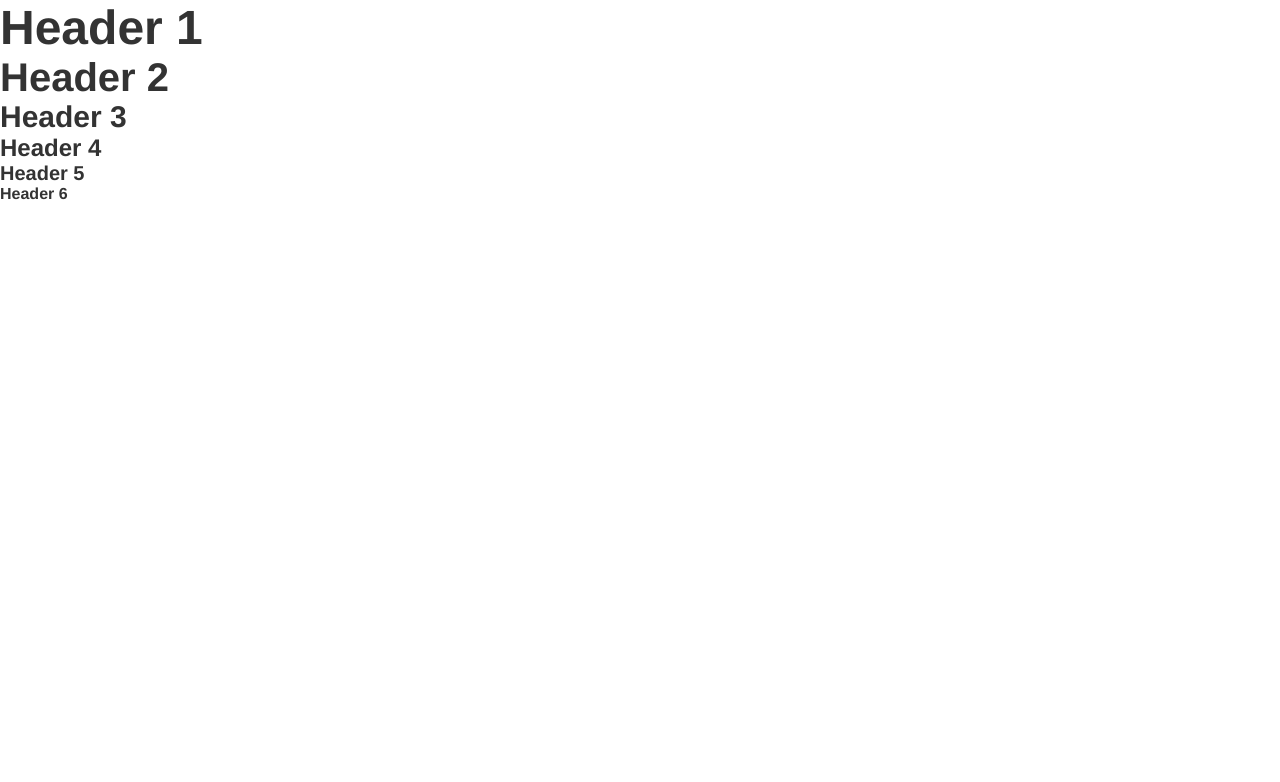
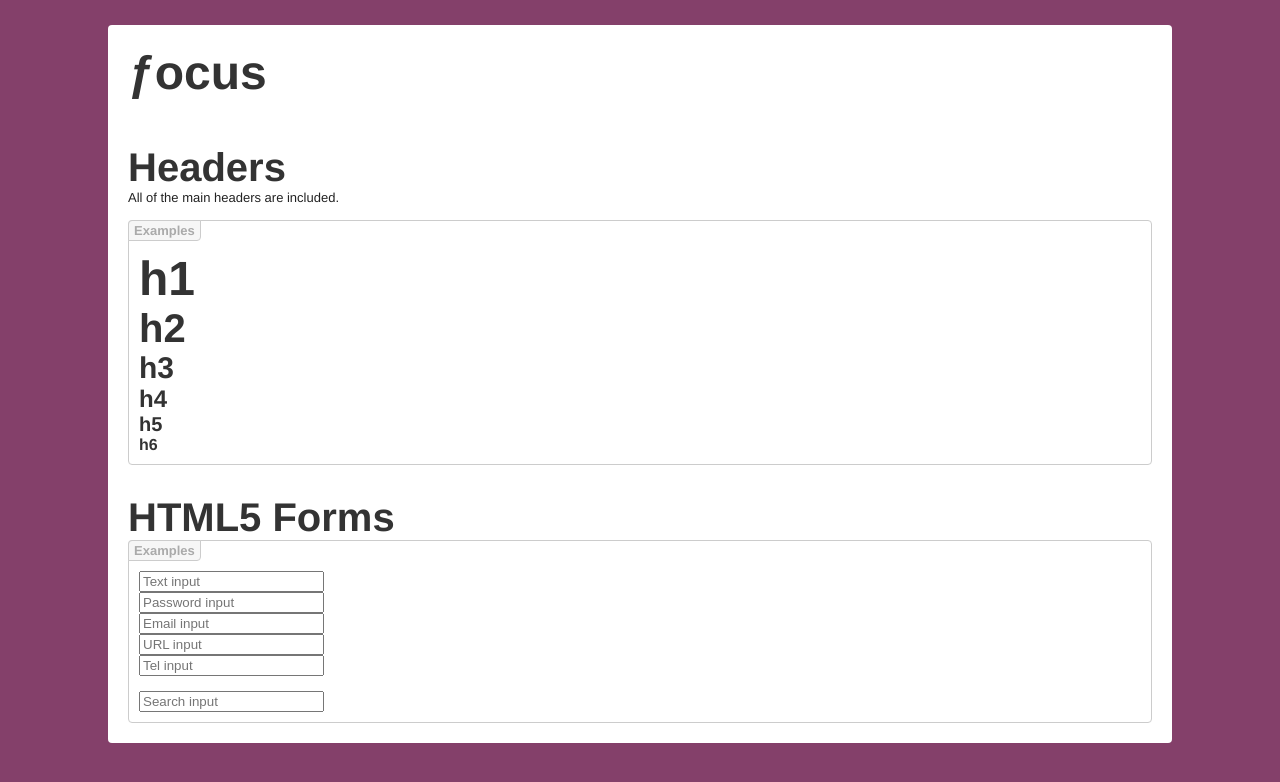
Before and after one commit to lukevers/focus, a plain HTML site: page index.html in a window 1280 px wide. Drawn offline with Linux system fonts and the light colour scheme.

Commit message:
Added some files just for the index file.
Also started to write more.
Headers, and now HTML5 forms.

```diff
--- a/focus.css
+++ b/focus.css
@@ -47,17 +47,3 @@ h5 {
 h6 {
 	font-size: 16px;
 }
-
-/*
-==============================
-          CODE/PRE
-==============================
-*/
-
-code {
-
-}
-
-pre {
-
-}
--- /dev/null
+++ b/index.css
@@ -0,0 +1,54 @@
+@charset "UTF-8";
+/* CSS Document */
+
+body {
+	background-color: #84406A;
+}
+
+.wrap {
+	margin-left: auto;
+	margin-right: auto;
+	width: 80%;
+	margin-top: 25px;
+	background-color: #FFF;
+	padding: 20px;
+	-webkit-border-radius: 4px;
+	-moz-border-radius: 4px;
+	border-radius: 4px;
+	margin-bottom: 25px;
+}
+
+/*
+==============================
+          EXAMPLES
+==============================
+*/
+
+.example:before {
+	content: "Examples";
+	position: absolute;
+	margin-left: -11px;
+	margin-top: -31px;
+	background-color: #F6F6F6;
+	border: 1px solid #CCC;
+	padding: 2px 5px;
+	color: #AAA;
+	font-weight: 900;
+	-webkit-border-top-left-radius: 4px;
+	-webkit-border-bottom-right-radius: 4px;
+	-moz-border-radius-topleft: 4px;
+	-moz-border-radius-bottomright: 4px;
+	border-top-left-radius: 4px;
+	border-bottom-right-radius: 4px;
+}
+
+.example {
+	font-family: inherit;
+	background-color: #FFF;
+	border: 1px solid #CCC;
+	padding: 10px;
+	padding-top: 30px;
+	-webkit-border-radius: 4px;
+	-moz-border-radius: 4px;
+	border-radius: 4px;
+}
--- a/index.html
+++ b/index.html
@@ -2,17 +2,37 @@
 <html lang="en">
 <head>
 	<link rel="stylesheet" href="focus.css"/>
+    <link rel="stylesheet" href="index.css"/>
 </head>
 <body>
+	<div class="wrap">
+    	<h1>&fnof;ocus</h1>
 
+        <br/><br/><br/>
 
-	<h1>Header 1</h1>
-    <h2>Header 2</h2>
-    <h3>Header 3</h3>
-    <h4>Header 4</h4>
-    <h5>Header 5</h5>
-    <h6>Header 6</h6>
+    	<h2>Headers</h2>
+        All of the main headers are included.
+        <br/><br/>
+        <div class="example">
+            <h1>h1</h1>
+            <h2>h2</h2>
+            <h3>h3</h3>
+            <h4>h4</h4>
+            <h5>h5</h5>
+            <h6>h6</h6>
+        </div>
+        <br/><br/>
 
-
+        <h2>HTML5 Forms</h2>
+        <div class="example">
+        	<input type="text" placeholder="Text input"/><br/>
+            <input type="password" placeholder="Password input"/><br/>
+            <input type="email" placeholder="Email input"/><br/>
+            <input type="url" placeholder="URL input"/><br/>
+            <input type="tel" placeholder="Tel input"/><br/>
+            <br/>
+            <input type="search" placeholder="Search input"/>
+        </div>
+    </div>
 </body>
 </html>
```
